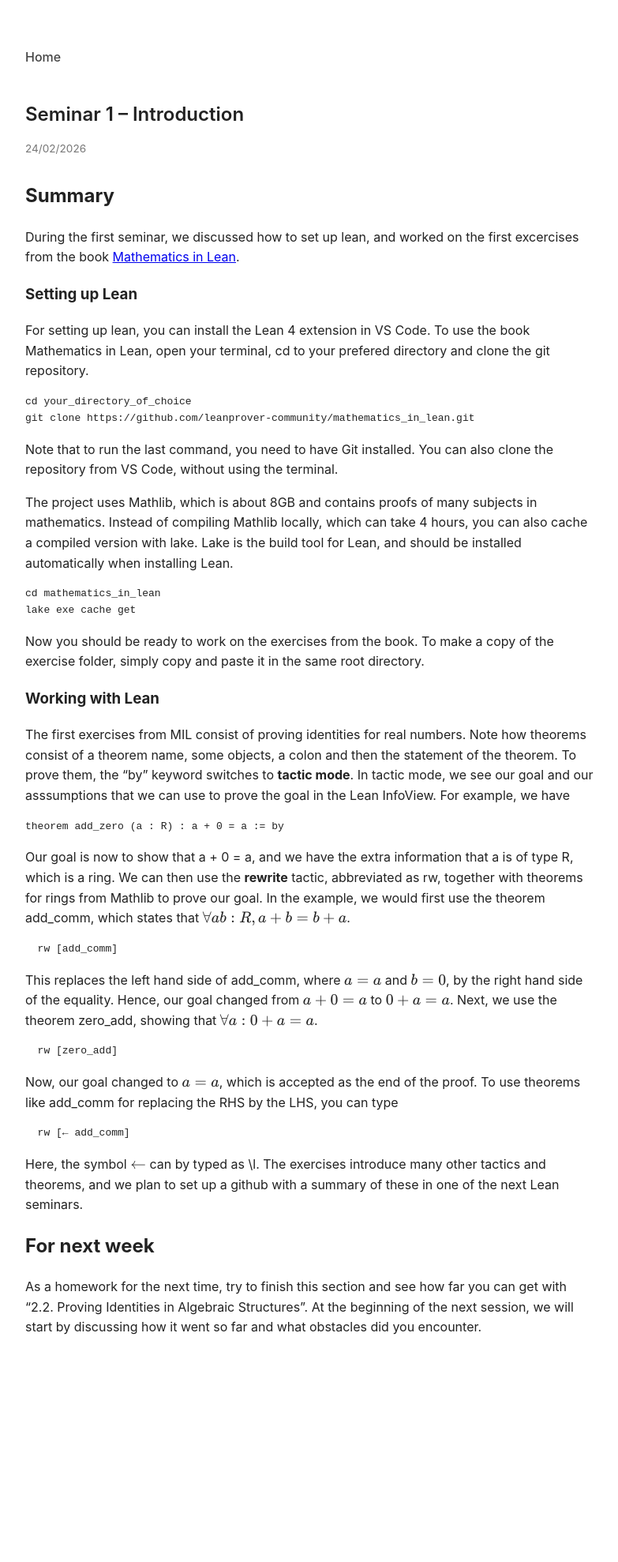
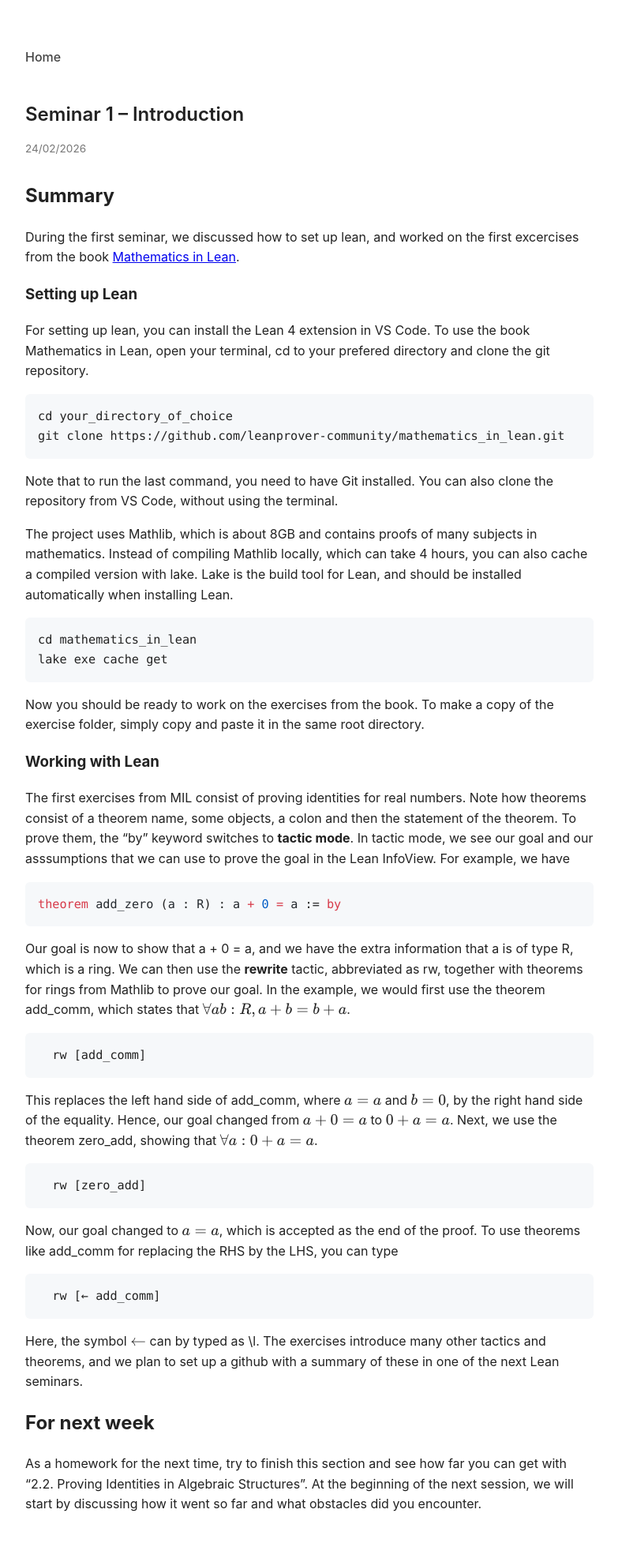
Before and after one commit to Carli-B/lean-seminar, a Jekyll site: the page built from _posts/2026-02-24-seminar-1.md, in a window 1280 px wide. Shown: the whole page at 79% size, without its empty margins (248-1031 px from the left). Built offline with Jekyll 4.4.1, drawn with Linux system fonts in a browser that asks for light colours; before the commit the page ends 1754 px from its top, so only the background shows below that.

Commit message:
Update style.css

```diff
--- a/assets/style.css
+++ b/assets/style.css
@@ -65,3 +65,26 @@ h1 {
   font-size: 1.1em;
   margin-top: 0;
 }
+
+
+/* Code block base styling */
+pre {
+  background: #f6f8fa;
+  padding: 16px;
+  overflow-x: auto;
+  border-radius: 6px;
+}
+
+code {
+  font-family: ui-monospace, SFMono-Regular, Menlo, monospace;
+  font-size: 0.95em;
+}
+
+/* Rouge highlight colors (GitHub-like theme) */
+.highlight .k { color: #d73a49; }   /* keyword */
+.highlight .c { color: #6a737d; }   /* comment */
+.highlight .s { color: #032f62; }   /* string */
+.highlight .o { color: #d73a49; }   /* operator */
+.highlight .n { color: #24292e; }   /* name */
+.highlight .mi { color: #005cc5; }  /* number */
+.highlight .nf { color: #6f42c1; }  /* function */
```
